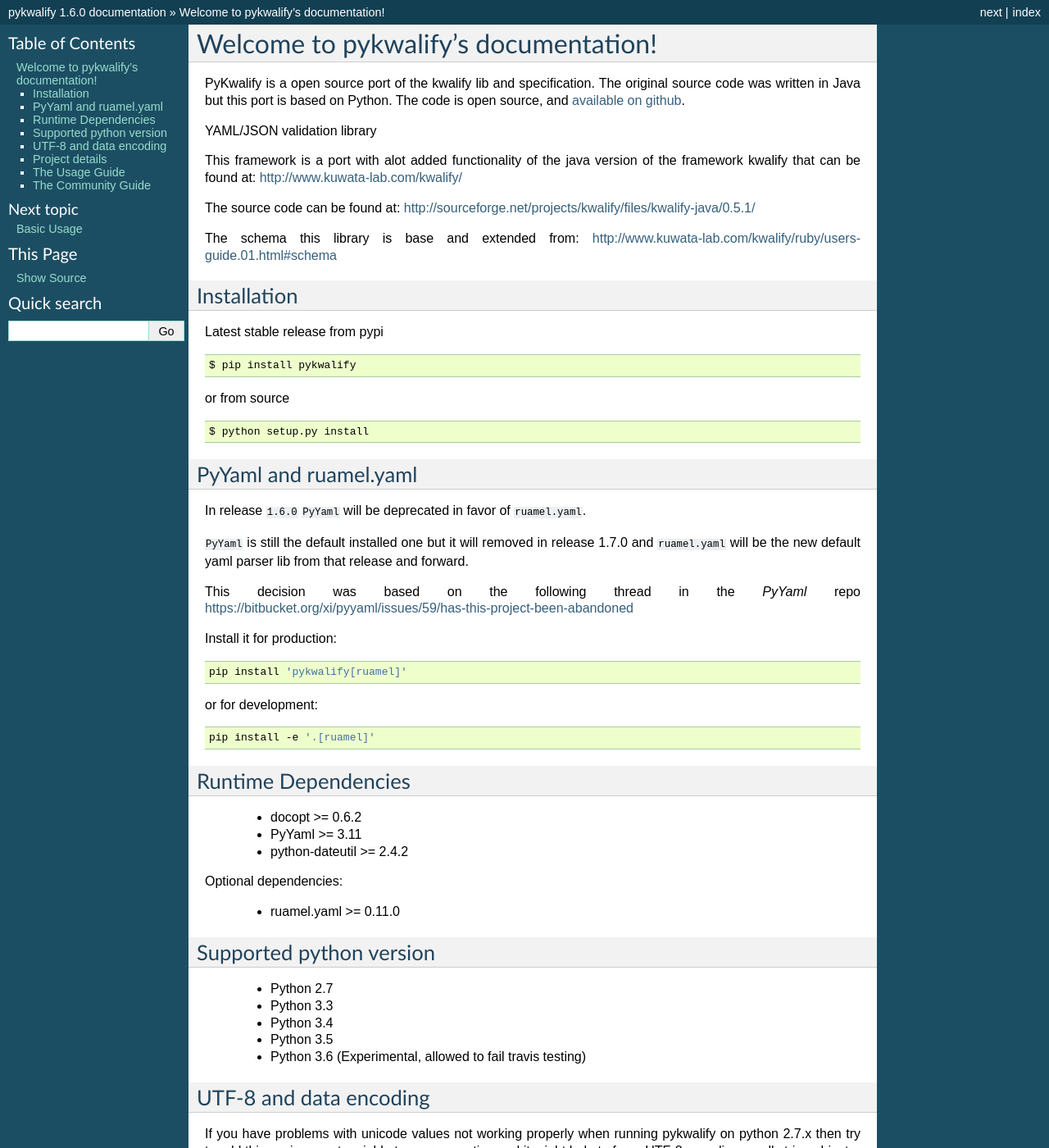
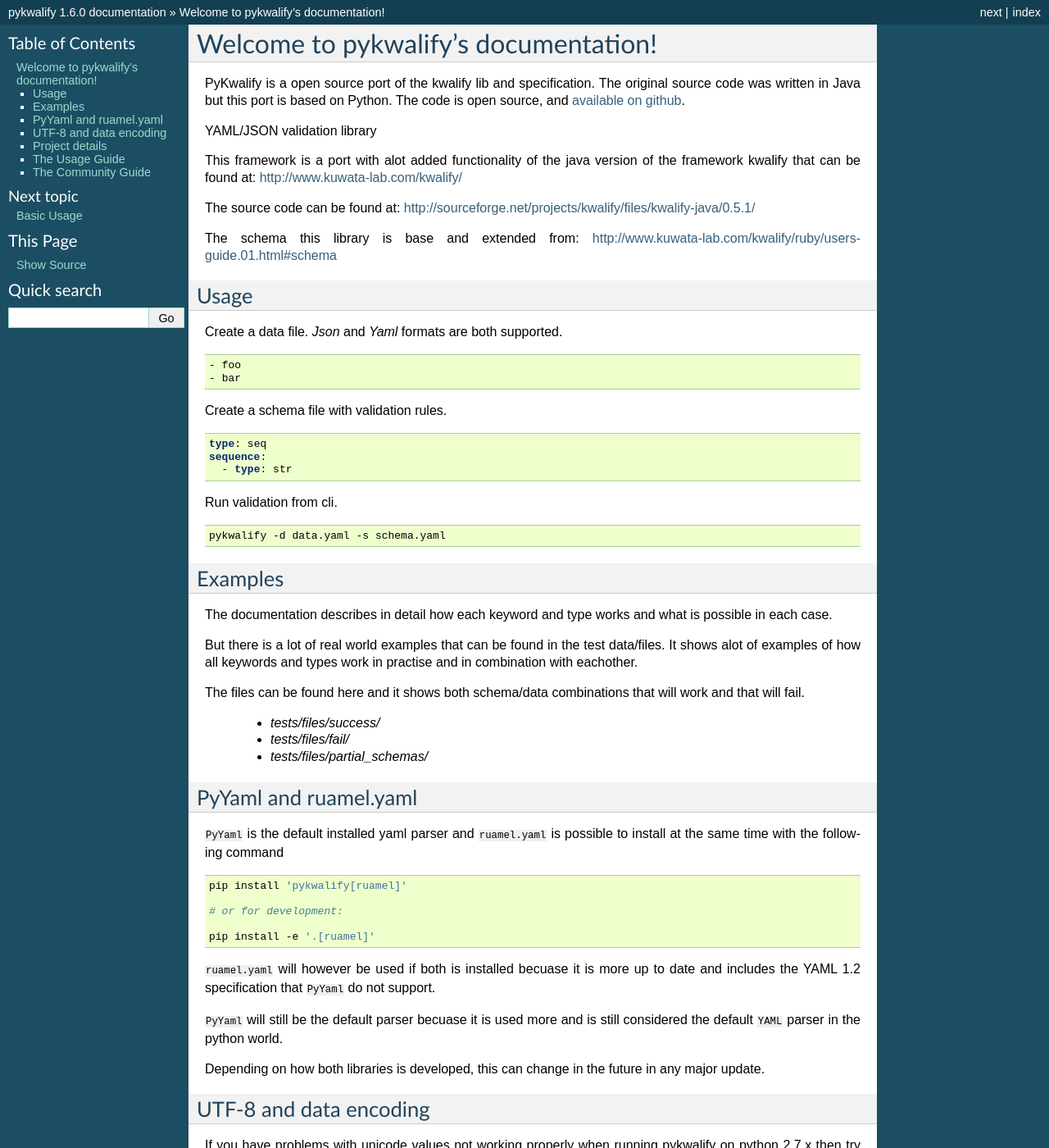
Before and after one commit to Grokzen/pykwalify, a Sphinx documentation site: the page built from docs/index.rst, in a window 1280 px wide and 1400 px high. Shown: the whole window at 82% size. Built offline with Sphinx 7.4.7, drawn with Linux system fonts in a browser that asks for light colours.

Commit message:
Add Usage section, Update section pyyaml and ruamel.yaml

```diff
--- a/docs/index.rst
+++ b/docs/index.rst
@@ -21,67 +21,65 @@ The schema this library is base and extended from: http://www.kuwata-lab.com/kwa
 
 
 
-Installation
-------------
+Usage
+-----
 
-Latest stable release from pypi
+Create a data file. `Json` and `Yaml` formats are both supported.
+
+.. code-block:: yaml
+
+   - foo
+   - bar
+
+Create a schema file with validation rules.
+
+.. code-block:: yaml
+
+   type: seq
+   sequence:
+     - type: str
+
+Run validation from cli.
 
 .. code-block:: bash
 
-    $ pip install pykwalify
+   pykwalify -d data.yaml -s schema.yaml
 
-or from source
 
-.. code-block:: bash
 
-    $ python setup.py install
+Examples
+--------
+
+The documentation describes in detail how each keyword and type works and what is possible in each case.
+
+But there is a lot of real world examples that can be found in the test data/files. It shows alot of examples of how all keywords and types work in practise and in combination with eachother.
+
+The files can be found here and it shows both schema/data combinations that will work and that will fail.
+
+ - `tests/files/success/`
+ - `tests/files/fail/`
+ - `tests/files/partial_schemas/`
 
 
 
 PyYaml and ruamel.yaml
 ----------------------
 
-In release ``1.6.0`` ``PyYaml`` will be deprecated in favor of ``ruamel.yaml``.
-
-``PyYaml`` is still the default installed one but it will removed in release 1.7.0 and ``ruamel.yaml`` will be the new default yaml parser lib from that release and forward.
-
-This decision was based on the following thread in the `PyYaml` repo https://bitbucket.org/xi/pyyaml/issues/59/has-this-project-been-abandoned
-
-Install it for production:
+``PyYaml`` is the default installed yaml parser and ``ruamel.yaml`` is possible to install at the same time with the following command
 
 .. code-block:: bash
 
   pip install 'pykwalify[ruamel]'
 
-or for development:
-
-.. code-block:: bash
+  # or for development:
 
   pip install -e '.[ruamel]'
 
+``ruamel.yaml`` will however be used if both is installed becuase it is more up to date and includes the YAML 1.2 specification that ``PyYaml`` do not support.
 
+``PyYaml`` will still be the default parser becuase it is used more and is still considered the default ``YAML`` parser in the python world.
 
-Runtime Dependencies
---------------------
-
- - docopt >= 0.6.2
- - PyYaml >= 3.11
- - python-dateutil >= 2.4.2
-
-Optional dependencies:
-
- - ruamel.yaml >= 0.11.0
-
-
-
-Supported python version
-------------------------
-
- - Python 2.7
- - Python 3.3
- - Python 3.4
- - Python 3.5
- - Python 3.6 (Experimental, allowed to fail travis testing)
+Depending on how both libraries is developed, this can change in the future in any major update.
 
 
 
```
